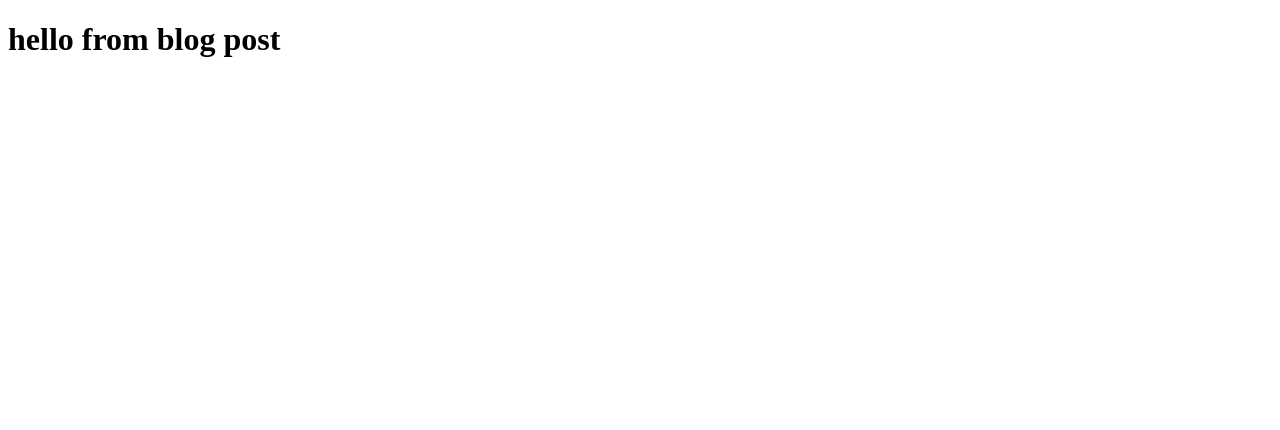
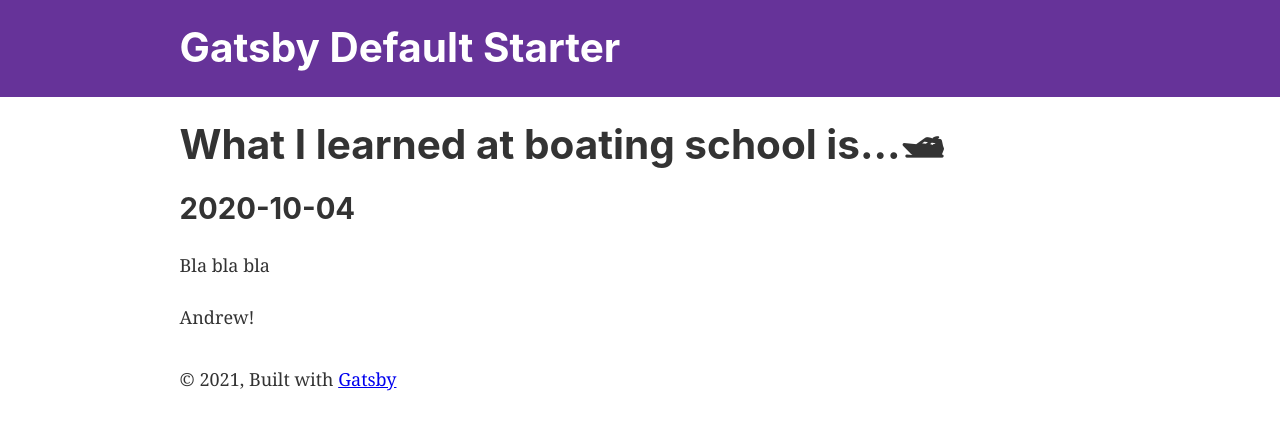
Before and after one commit to lta4/eli-realtor, a Gatsby site: page /blog-one in a window 1280 px wide. Built offline with nearby package versions, Linux system fonts and the light colour scheme; Gatsby itself is replaced by a stand-in of ours.

Commit message:
created gatsby blog post

```diff
--- a/gatsby-node.js
+++ b/gatsby-node.js
@@ -45,6 +45,7 @@ exports.createPages = ({ graphql, actions }) => {
         path: `${markdown.node.frontmatter.path}`,
         component: blogPostTemplate,
         context: {
+            blog: markdown
           // Add optional context data to be inserted
           // as props into the page component.
           //
--- a/src/markdown/blog1.md
+++ b/src/markdown/blog1.md
@@ -1,6 +1,6 @@
 ---
 title: "What I learned at boating school is...🛥"
-author: "Kenny!"
+author: "Andrew!"
 date: "2020-10-04"
 path: "blog-one"
 ---
--- a/src/markdown/blog2.md
+++ b/src/markdown/blog2.md
@@ -1,6 +1,6 @@
 ---
 title: "What I did for my second blog is 🐻‍❄️"
-author: "the class!"
+author: "Andrew!"
 date: "2020-10-05"
 path: "blog-two"
 ---
--- a/src/markdown/blog3.md
+++ b/src/markdown/blog3.md
@@ -1,6 +1,6 @@
 ---
 title: "Welcome to my third blog post 🔨"
-author: "the class!"
+author: "Andrew!"
 date: "2020-10-06"
 path: "blog-three"
 ---
--- a/src/templates/blog-post.js
+++ b/src/templates/blog-post.js
@@ -1,7 +1,19 @@
 import React from "react";
+import Layout from "../components/layout";
 
-export default function blogPost(props) {
+export default function blogPost (props) {
+    console.log(props)
+    let base = props.pageContext.blog.node
     return (
-        <h1>hello from blog post</h1>
+        <Layout>
+            <h1>{base.frontmatter.title}</h1>
+            <h2>{base.frontmatter.date}</h2>
+            <p
+                key = {`p`}
+                id = "___gatsby"
+                dangerouslySetInnerHTML = {{ __html: props.pageContext.blog.node.html }}
+            />
+            <p>{base.frontmatter.author}</p>
+        </Layout>
     )
 }
```
